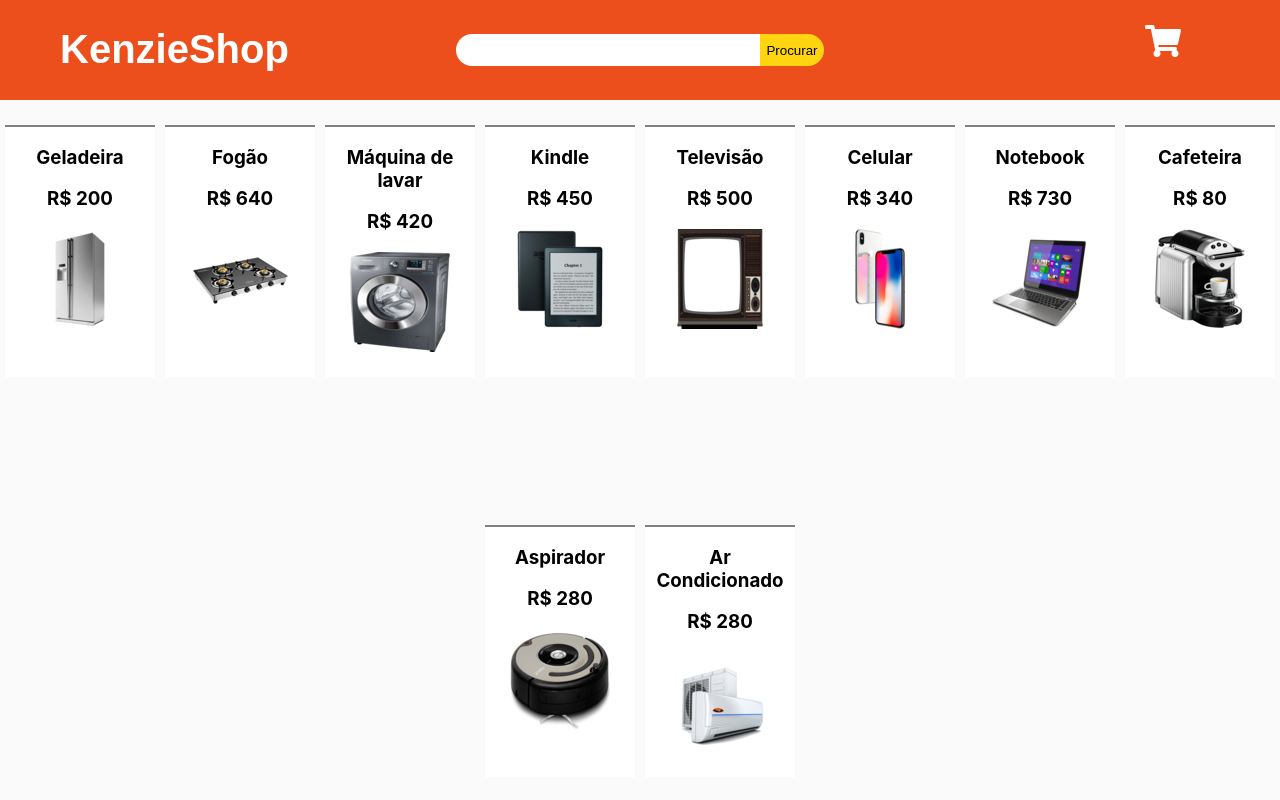
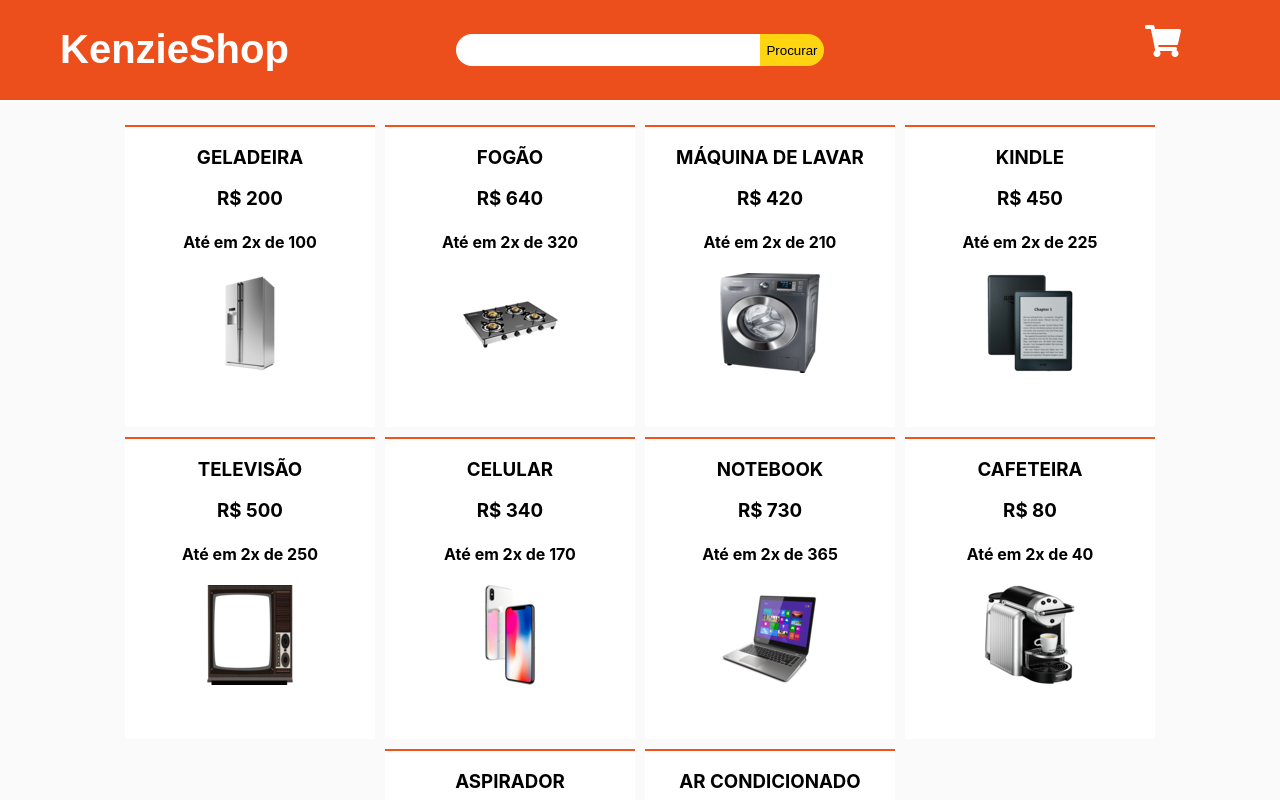
Before and after one commit to nicole-malaquias/Shop_Kenzie, a React (Create React App) app: page / in a window 1280 px wide. Shown: the top 800 px of the page. Built offline with nearby package versions, Linux system fonts and the light colour scheme.

Commit message:
style refactor: ajustando cor do b botao

```diff
--- a/src/components/Product/index.js
+++ b/src/components/Product/index.js
@@ -15,14 +15,21 @@
       <div className="card">
         <h3>{name}</h3>
         <h3>R$ {price}</h3>
+        <h4>Até em 2x de {price / 2}</h4>
         <img src={image} />
         <div className="btn">
           {isRemovable ? (
-            <button onClick={() => dispatch(removeFromCartThunk(id))}>
+            <button
+              className="btn produt"
+              onClick={() => dispatch(removeFromCartThunk(id))}
+            >
               Remover item do carrinho
             </button>
           ) : (
-            <button onClick={() => dispatch(addToCarThunk(product))}>
+            <button
+              className="btn produt"
+              onClick={() => dispatch(addToCarThunk(product))}
+            >
               Adicionar item no carrinho
             </button>
           )}
--- a/src/components/Product/style.js
+++ b/src/components/Product/style.js
@@ -5,17 +5,21 @@
   display: flex;
   justify-content: center;
   text-align: center;
-  width: 150px;
-  border-top: 2px solid gray;
-  height: 250px;
+  width: 250px;
+  border-top: 2px solid #f2521d;
+  height: 300px;
+  h3 {
+    text-transform: uppercase;
+  }
   button {
     display: none;
     position: relative;
-    height: 30px;
-    width: 100px;
-    background: #3f8d89;
+    height: 40px;
+    width: 150px;
+    background: #f2521d;
     border: none;
-    color: #ffffff;
+    color: #ffff;
+    font-weight: bolder;
   }
   .card:hover {
     button {
@@ -27,6 +31,10 @@
       height: 100px;
       width: 100px;
     }
+  }
+  button:active {
+    background: white;
+    color: red;
   }
   @keyframes move {
     from {
--- a/src/store/modulos/products/reducer.js
+++ b/src/store/modulos/products/reducer.js
@@ -12,14 +12,14 @@
   {
     id: 1,
     name: "Geladeira",
-    price: 200,
+    price: 200.0,
     image: freezer,
     type: "eletro domestico",
   },
   {
     id: 2,
     name: "Fogão",
-    price: 640,
+    price: 640.0,
     image: cooktop,
     type: "eletro domestico",
   },
@@ -30,28 +30,40 @@
     image: wmachine,
     type: "eletro domestico",
   },
-  { id: 4, name: "Kindle", price: 450, image: Kindle, type: "eletronico" },
-  { id: 5, name: "Televisão", price: 500, image: tv, type: "eletro domestico" },
-  { id: 6, name: "Celular", price: 340, image: phone, type: "eletronico" },
-  { id: 7, name: "Notebook", price: 730, image: notebook, type: "eletronico" },
+  { id: 4, name: "Kindle", price: 450.0, image: Kindle, type: "eletronico" },
+  {
+    id: 5,
+    name: "Televisão",
+    price: 500.0,
+    image: tv,
+    type: "eletro domestico",
+  },
+  { id: 6, name: "Celular", price: 340.0, image: phone, type: "eletronico" },
+  {
+    id: 7,
+    name: "Notebook",
+    price: 730.0,
+    image: notebook,
+    type: "eletronico",
+  },
   {
     id: 8,
     name: "Cafeteira",
-    price: 80,
+    price: 80.0,
     image: coffee,
     type: "eletro domestico",
   },
   {
     id: 9,
     name: "Aspirador",
-    price: 280,
+    price: 280.0,
     image: aspirador,
     type: "eletro domestico",
   },
   {
     id: 10,
     name: "Ar Condicionado",
-    price: 280,
+    price: 280.0,
     image: arcondicionado,
     type: "eletro domestico",
   },
```
